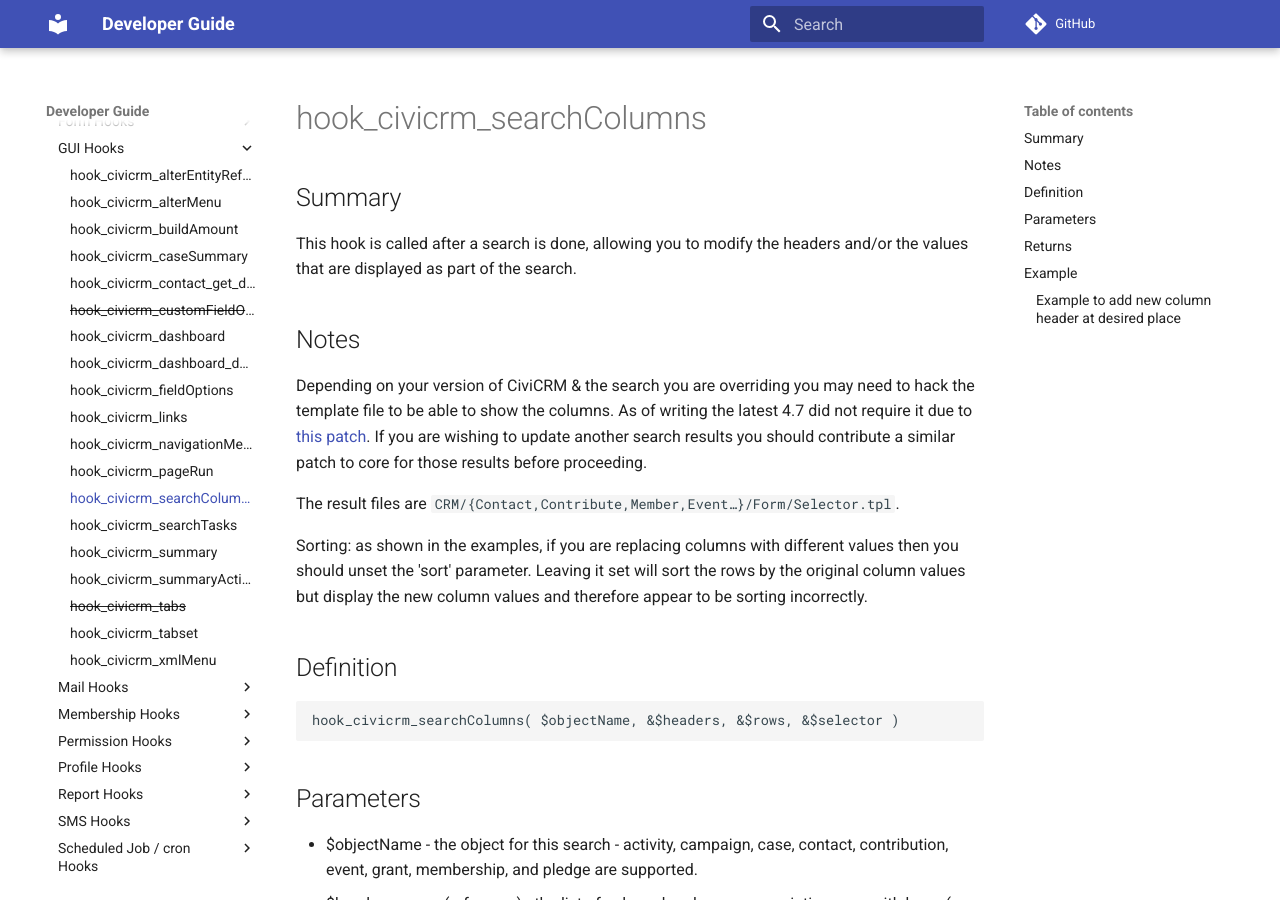
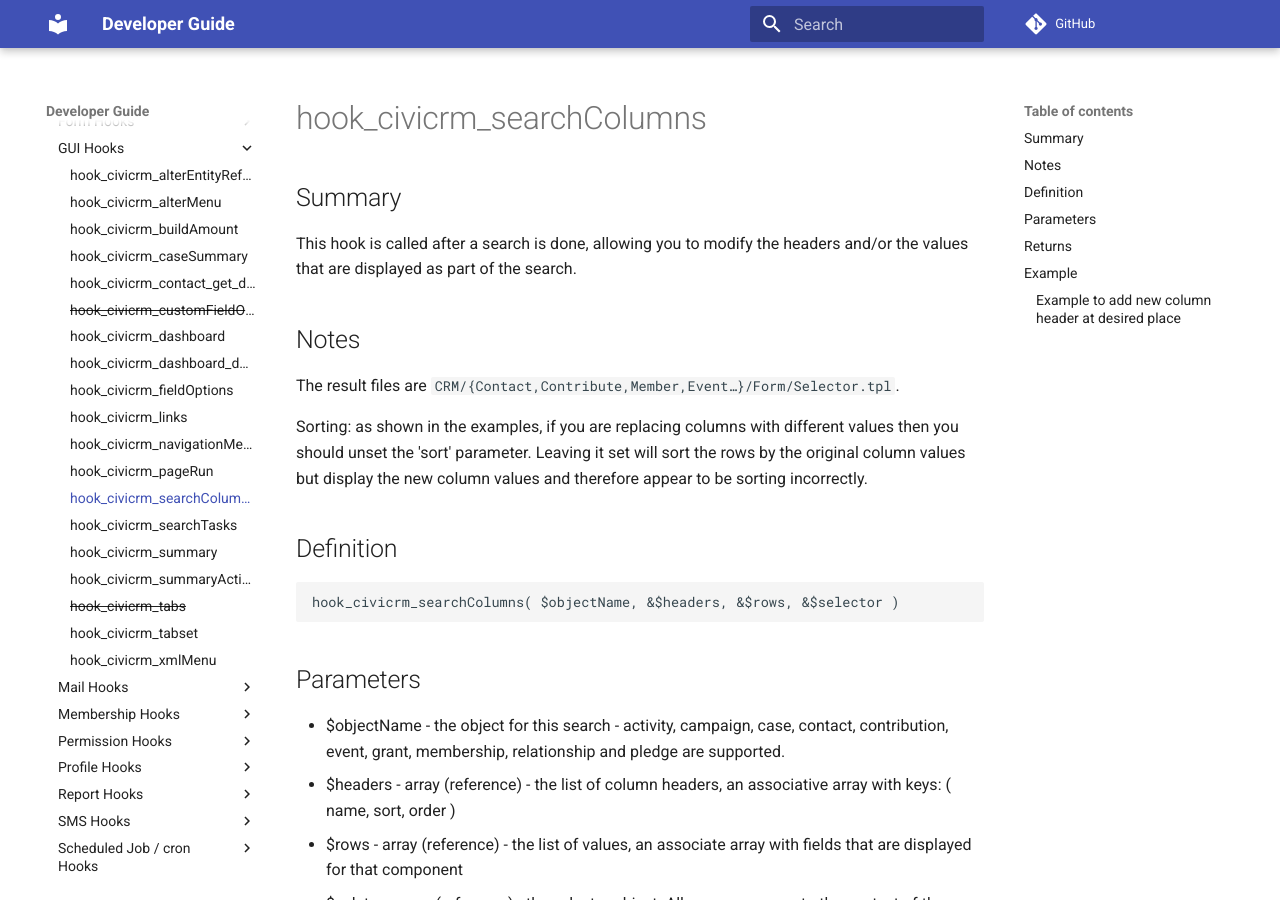
Before and after one commit to civicrm/civicrm-dev-docs, an MkDocs documentation site: the page built from docs/hooks/hook_civicrm_searchColumns.md, in a window 1280 px wide and 900 px high. Built offline with MkDocs 1.6.1 and Material for MkDocs 9.7.7, drawn with Linux system fonts in a browser that asks for light colours; comment, search, counter and statistics services are not loaded; old or Windows-style settings are respelled for this version of MkDocs; some of the changed text lies outside the part shown.

Commit message:
Documentation for searchColumns adding relationships
See: https://github.com/civicrm/civicrm-core/pull/14184

```diff
--- a/docs/hooks/hook_civicrm_searchColumns.md
+++ b/docs/hooks/hook_civicrm_searchColumns.md
@@ -7,12 +7,6 @@ modify the headers and/or the values that are displayed as part of the
 search.
 
 ## Notes
-
-Depending on your version of CiviCRM & the search you are overriding you may need
-to hack the template file to be able to show the columns. As of writing the latest
-4.7 did not require it due to [this patch](https://github.com/aydun/civicrm-core/commit/4fb5fcf3b17af6c9f5bf49ecc69902c5b0b78c24). If you are wishing to update
-another search results you should contribute a similar patch to core for those
-results before proceeding.
 
 The result files are
 `CRM/{Contact,Contribute,Member,Event…}/Form/Selector.tpl`.
@@ -29,7 +23,7 @@ column values and therefore appear to be sorting incorrectly.
 ## Parameters
 
 -   $objectName - the object for this search - activity, campaign,
-    case, contact, contribution, event, grant, membership, and pledge
+    case, contact, contribution, event, grant, membership, relationship and pledge
     are supported.
 -   $headers - array (reference) - the list of column headers, an
     associative array with keys: ( name, sort, order )
@@ -74,8 +68,6 @@ column values and therefore appear to be sorting incorrectly.
                 $values[$id]['source'] = $result['contact_source'];
                 $values[$id]['job_title'] = $result['job_title'];
             }
-
-            // remember to modify CRM/Contact/Form/Selector.tpl to see the changes
         }
 
         if ( $objectName == 'Contribute' ) {
```
